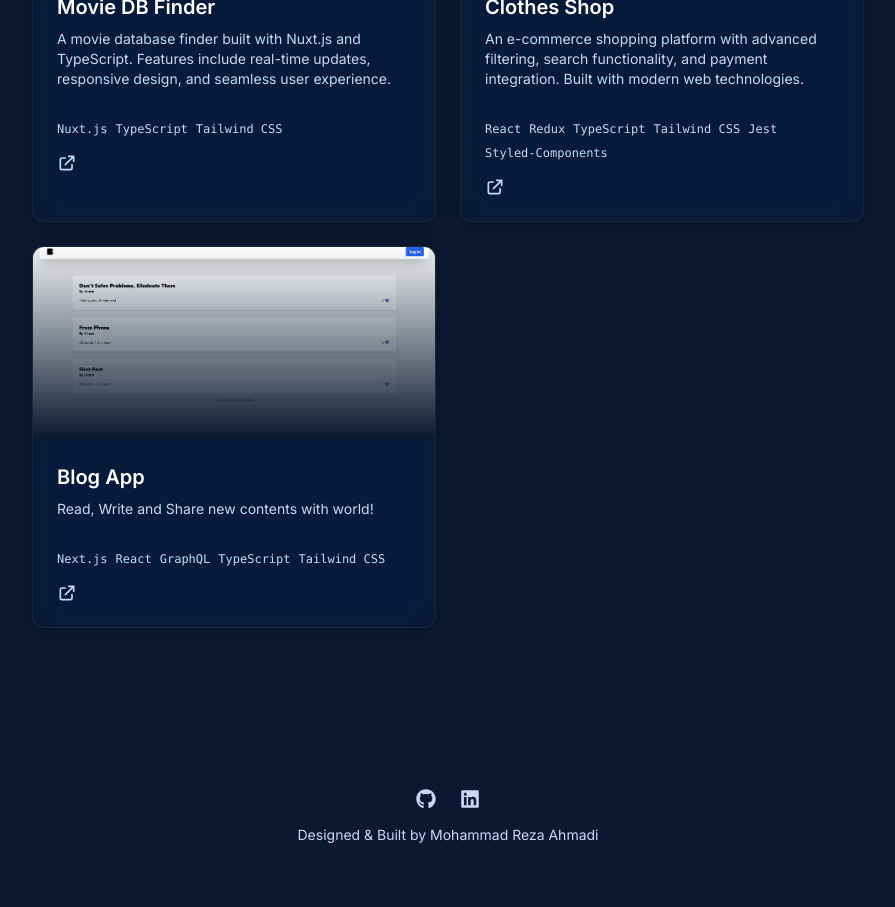
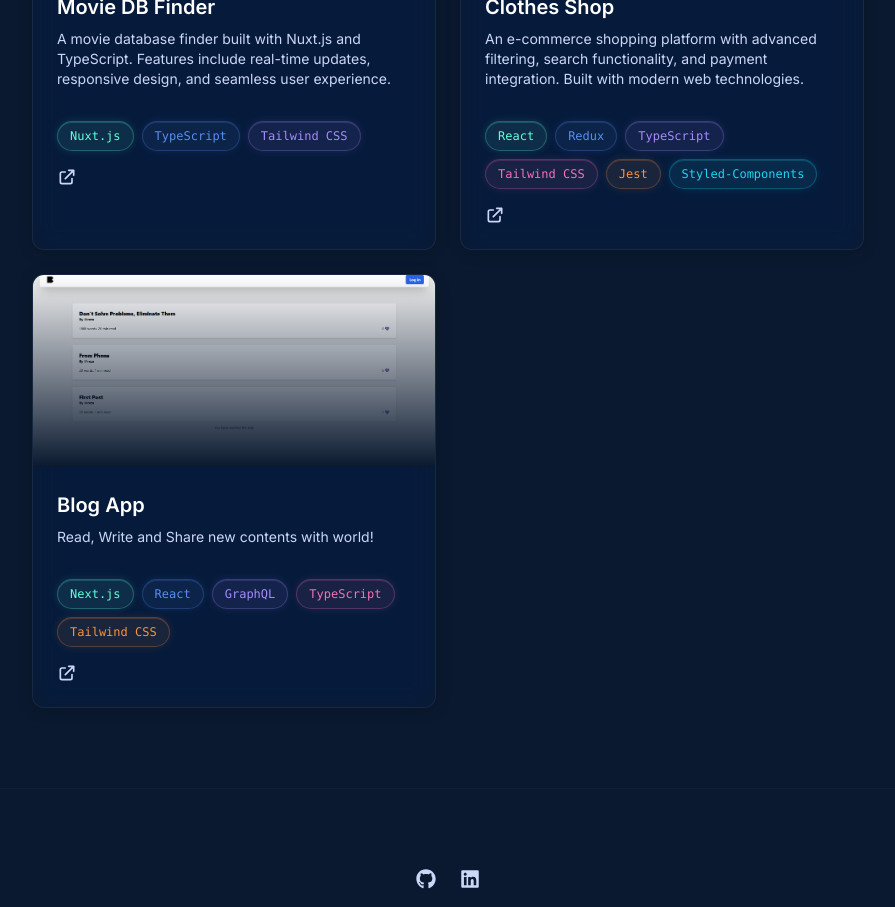
Before and after one commit to dev-mohammadrezaahmadi/-, a Next.js app: page / in a window 1280 px wide. Shown: the part 3480-4387 px from the top of the page, without its empty margins (192-1087 px from the left). Built offline with nearby package versions, Linux system fonts and the light colour scheme.

Commit message:
feat: make project feature style better

```diff
--- a/components/sections/Projects.tsx
+++ b/components/sections/Projects.tsx
@@ -123,14 +123,24 @@ const Projects = () => {
                 </div>
               </div>
               <div className="flex flex-wrap gap-2 mb-4">
-                {project.technologies.map((tech, i) => (
-                  <span
-                    key={i}
-                    className="text-xs text-slate-dark dark:text-slate-light font-mono"
-                  >
-                    {tech}
-                  </span>
-                ))}
+                {project.technologies.map((tech, i) => {
+                  const techColors = ['#64ffda', '#5b8def', '#a78bfa', '#f472b6', '#fb923c', '#22d3ee', '#fbbf24'];
+                  const color = techColors[i % techColors.length];
+                  return (
+                    <span
+                      key={i}
+                      className="text-xs px-3 py-1.5 rounded-full font-mono transition-all duration-300 hover:scale-105"
+                      style={{
+                        color: color,
+                        backgroundColor: `${color}15`,
+                        border: `1px solid ${color}40`,
+                        boxShadow: `0 0 8px ${color}20, inset 0 1px 0 ${color}30`
+                      }}
+                    >
+                      {tech}
+                    </span>
+                  );
+                })}
               </div>
               <div className="flex gap-4">
                 {project.github && (
```
